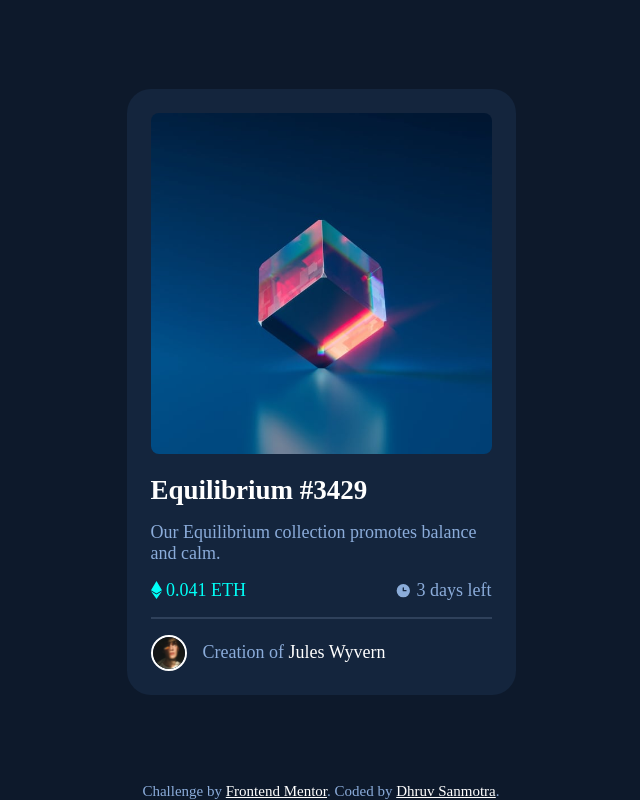
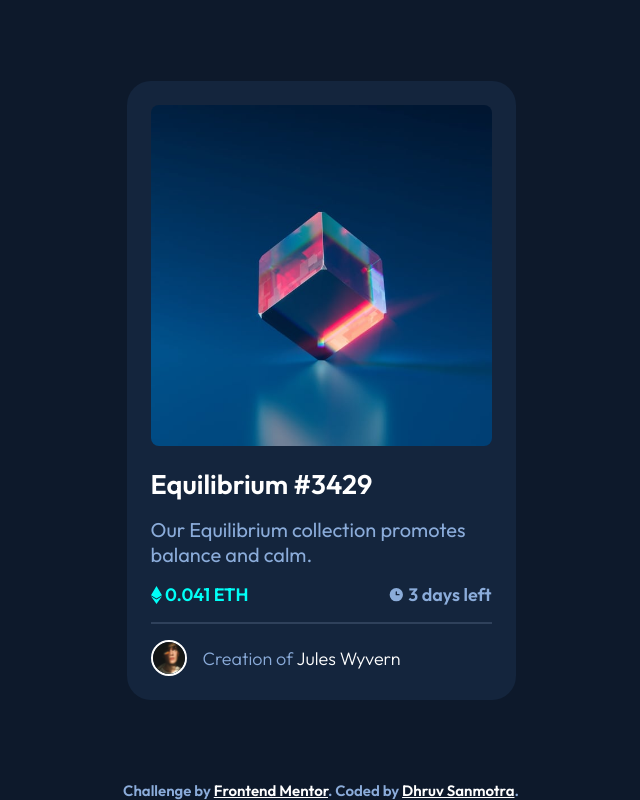
Before and after one commit to dhruv28o1/nft-cart-templet, a plain HTML site: page index.html in a window 1280 px wide. Shown: the whole page, without its empty margins (319-959 px from the left). Drawn offline with Linux system fonts and the light colour scheme.

Commit message:
Add files via upload

```diff
--- a/index.html
+++ b/index.html
@@ -35,7 +35,7 @@
     </section>
 
     <!-- __________paragraph____________ -->
-    <section>
+    <section class="para">
 
       <p> Our Equilibrium collection promotes balance and calm.</p>
     </section>
--- a/style.css
+++ b/style.css
@@ -14,7 +14,7 @@
     /* font size */
     --f-size:18px;
 
-    --f-family:font-family: 'Outfit', sans-serif;
+    --f-family: 'Outfit', sans-serif;
 }
 /* _________utility class___________ */
 .d-flex{
@@ -43,6 +43,8 @@ body{
     height: 100vh;
     font-size: var(--f-size);
     color: var(--text-blue);
+    font-family: var(--f-family);
+    font-weight: 600;
 }
 .attribution {
     font-size: 15px; text-align: center; }
@@ -107,6 +109,9 @@ li:first-child{
     border: 2px solid var(--text-white);
     margin-right:1rem;
 }
+.avatar p{
+font-weight: 300;
+}
 .avatar a{
     color: var(--text-white);
     text-decoration: none;
@@ -115,3 +120,7 @@ li:first-child{
     color: var(--text-cyan);
     cursor: pointer;
 }
+.para p{
+font-weight: 400;
+font-size: 20px;
+}
```
